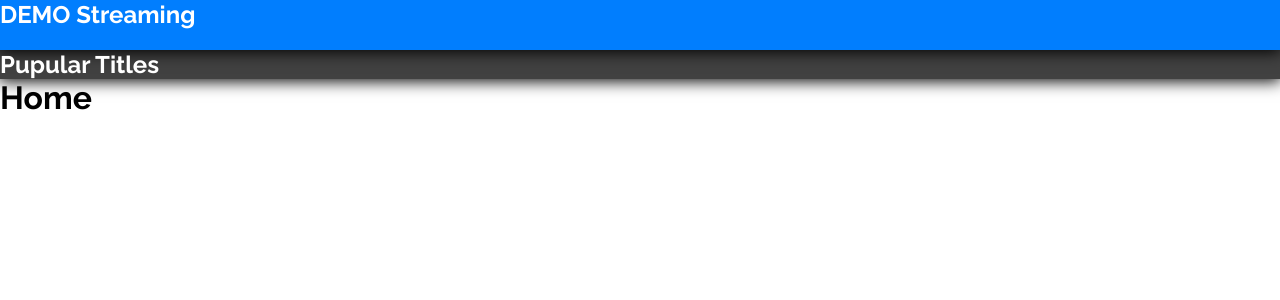
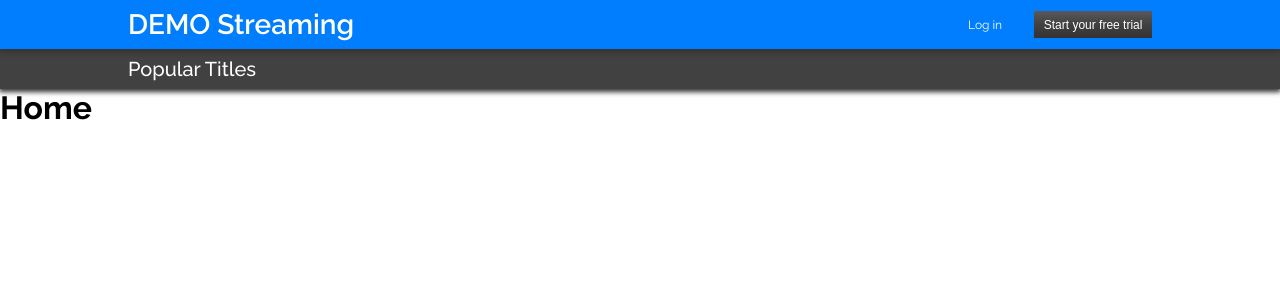
Before and after one commit to kaplanburak/demo-streaming, a React (Create React App) app: page / in a window 1280 px wide. Shown: the top 300 px of the page. Built offline with nearby package versions, Linux system fonts and the light colour scheme.

Commit message:
Header and Button components are completed

```diff
--- a/src/App.js
+++ b/src/App.js
@@ -3,10 +3,12 @@ import { BrowserRouter, Route, Switch } from 'react-router-dom';
 import Home from './pages/Home'
 import Movies from './pages/Movies';
 import Series from './pages/Series';
+import Header from './components/Header';
 
 const App = () => {
     return (
         <BrowserRouter>
+            <Header />
             <Switch>
                 <Route exact path="/" component={Home} />
                 <Route exact path="/movies" component={Movies} />
--- /dev/null
+++ b/src/components/Button/index.js
@@ -0,0 +1,8 @@
+import React from 'react';
+import './style.scss';
+
+const Button = ({ innerText }) => {
+    return <button>{innerText}</button>;
+};
+
+export default Button;
--- /dev/null
+++ b/src/components/Button/style.scss
@@ -0,0 +1,15 @@
+@import '../../styles/main.scss';
+
+button{
+    background-color: $gray;
+    color: white;
+    font-size: 12px;
+    border: none;
+    padding: 0.4rem 0.6rem;
+    background-image: linear-gradient($gray-light, $gray, $gray-dark);
+    cursor: pointer;
+}
+
+button:active{
+    background-image: linear-gradient($gray-light, $gray);
+}
--- a/src/components/Header/index.js
+++ b/src/components/Header/index.js
@@ -1,13 +1,25 @@
 import React from 'react';
+import { Link } from 'react-router-dom';
 import './style.scss';
+import Button from '../Button';
 
 const Header = () => {
     return (
         <header>
             <nav>
-                <h1>DEMO Streaming</h1>
+                <div>
+                    <h1>
+                        <Link to="/" className="link-white">DEMO Streaming</Link>
+                    </h1>
+                </div>
+                <div>
+                    <span>Log in</span>
+                    <Button innerText="Start your free trial" />
+                </div>
             </nav>
-            <h2>Pupular Titles</h2>
+            <div id="page-title">
+                <h2>Popular Titles</h2>
+            </div>
         </header>
     );
 };
--- a/src/components/Header/style.scss
+++ b/src/components/Header/style.scss
@@ -2,13 +2,41 @@
 
 header {
     width: 100vw;
-    background-color: $demo-gray;
+    background-color: $gray;
     color:white;
-    box-shadow: 0 1px 15px 1px black;
+    box-shadow: 0 2px 5px 1px $gray-dark;
 }
 
 nav {
-    height: 50px;
-    background-color: $demo-blue;
-    box-shadow: 0 1px 15px 1px black;
+    display: flex;
+    flex-wrap: nowrap;
+    justify-content: space-between;
+    align-items: center;
+
+    background-color: $blue;
+
+    padding: 0.5rem $side-spacing;
+
+    box-shadow: 0 2px 5px 1px $gray-dark;
+
+    h1 {
+        font-weight: 600;
+        font-size: 28px;
+    }
+
+    span {
+        color: white;
+        font-size: 12px;
+        margin-right: 2rem;
+        cursor: pointer;
+    }
 }
+
+#page-title {
+    padding: 0.5rem $side-spacing;
+
+    h2 {
+        font-weight: 500;
+        font-size: 20px;
+    }
+}
--- a/src/pages/Home.js
+++ b/src/pages/Home.js
@@ -1,13 +1,10 @@
 import React from 'react';
 import sample from '../sample.json';
-
-import Header from '../components/Header';
 
 const Home = () => {
     console.log(sample);
     return (
         <main>
-            <Header />
             <h1>Home</h1>
         </main>
     );
--- a/src/styles/main.scss
+++ b/src/styles/main.scss
@@ -1,3 +1,11 @@
-$side-spacing: 15vw;
-$demo-blue:#017efe;
-$demo-gray:#414141;
+$side-spacing: 8rem;
+
+$blue: #017efe;
+$gray: #414141;
+$gray-light: #595959;
+$gray-dark: #333333;
+
+.link-white{
+    color: white;
+    text-decoration: none;
+}
```
